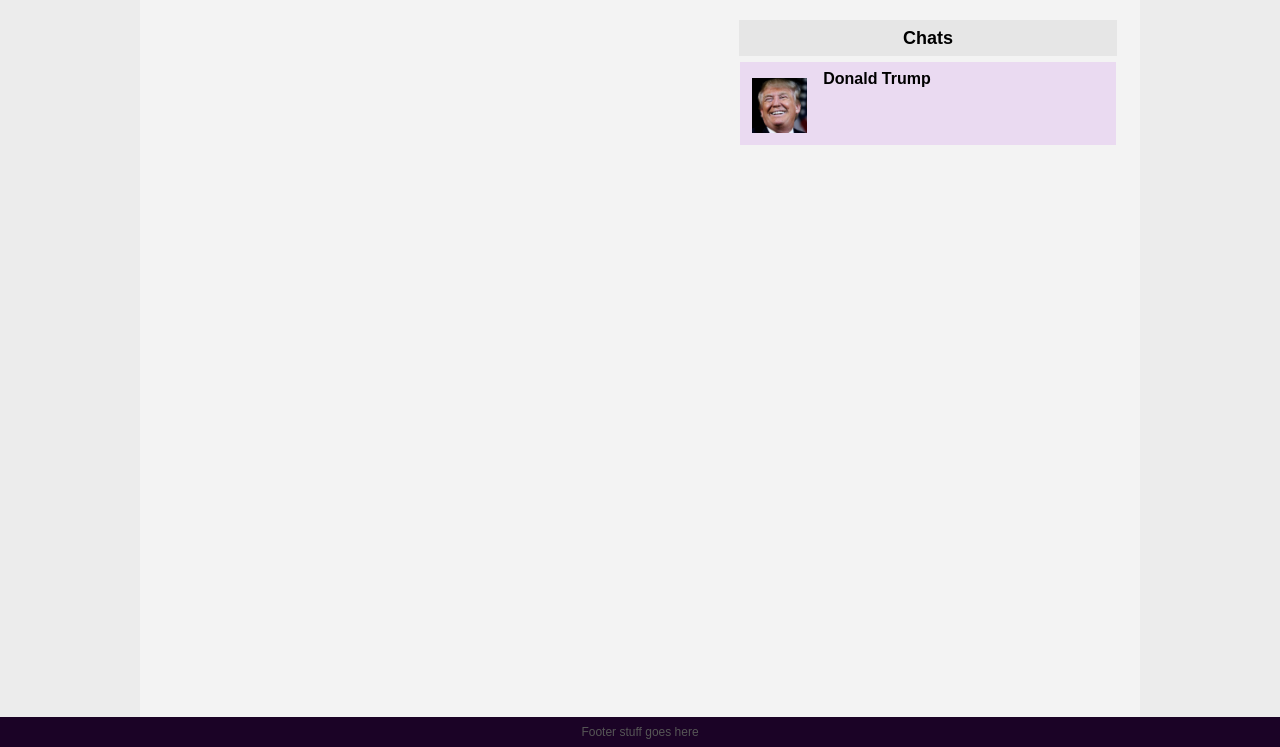
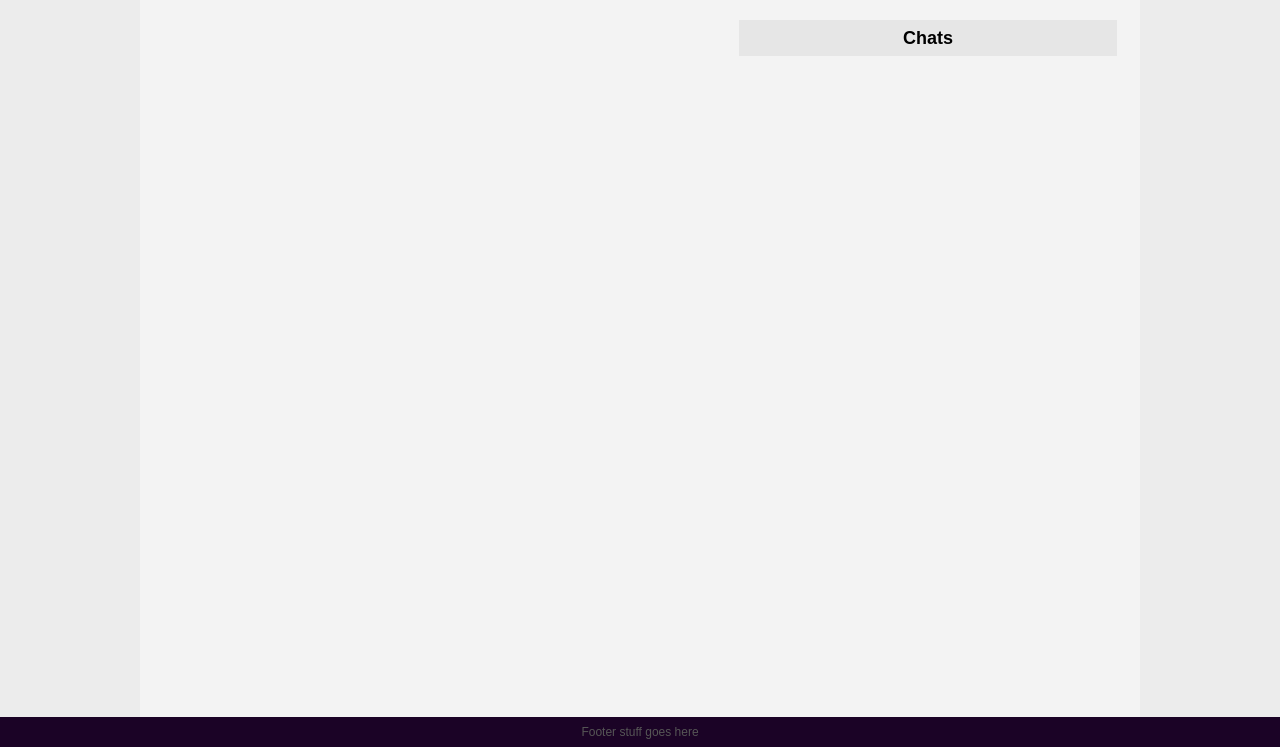
Before and after one commit to 2nd47/CSC309-A4, a website: page inbox.html in a window 1280 px wide. Shown: the part 53-800 px from the top of the page. Drawn offline with Linux system fonts and the light colour scheme.

```diff
--- a/db/models.js
+++ b/db/models.js
@@ -95,6 +95,10 @@
   name: {
     type: String
   },
+	avatar: {
+		// path to the image
+		type: String
+	}
   title: {
     type: String
   },
--- a/inbox.html
+++ b/inbox.html
@@ -113,10 +113,6 @@
                 <img src="assets/images/users/sanders.jpg">
                 <a href="profile.html"><h4>Bernie Sanders</h4></a>
               </div>-->
-              <div class="inbox-item contact-item contact-selected">
-                <img src="assets/images/users/trump.jpg">
-                <a href="profile.html"><h4>Donald Trump</h4></a>
-              </div>
             </div>
           </div>
         </div>
```
